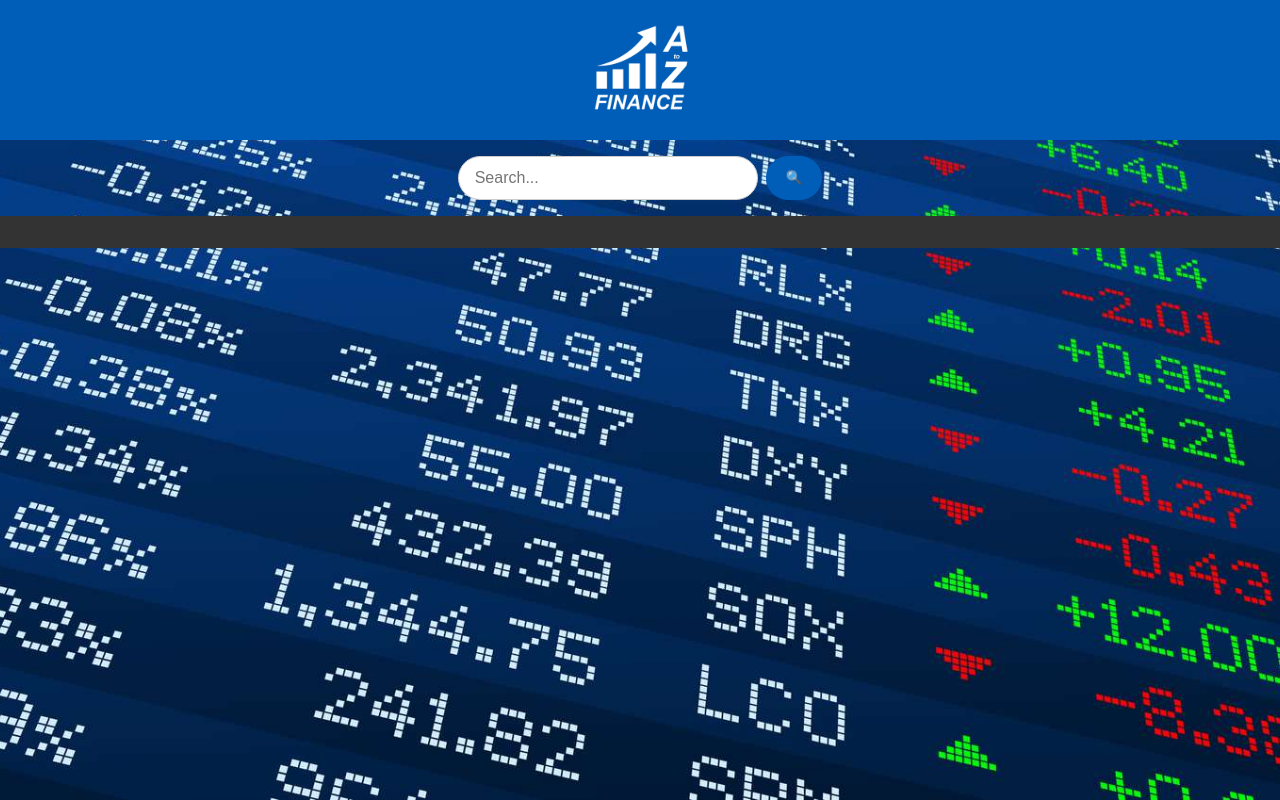
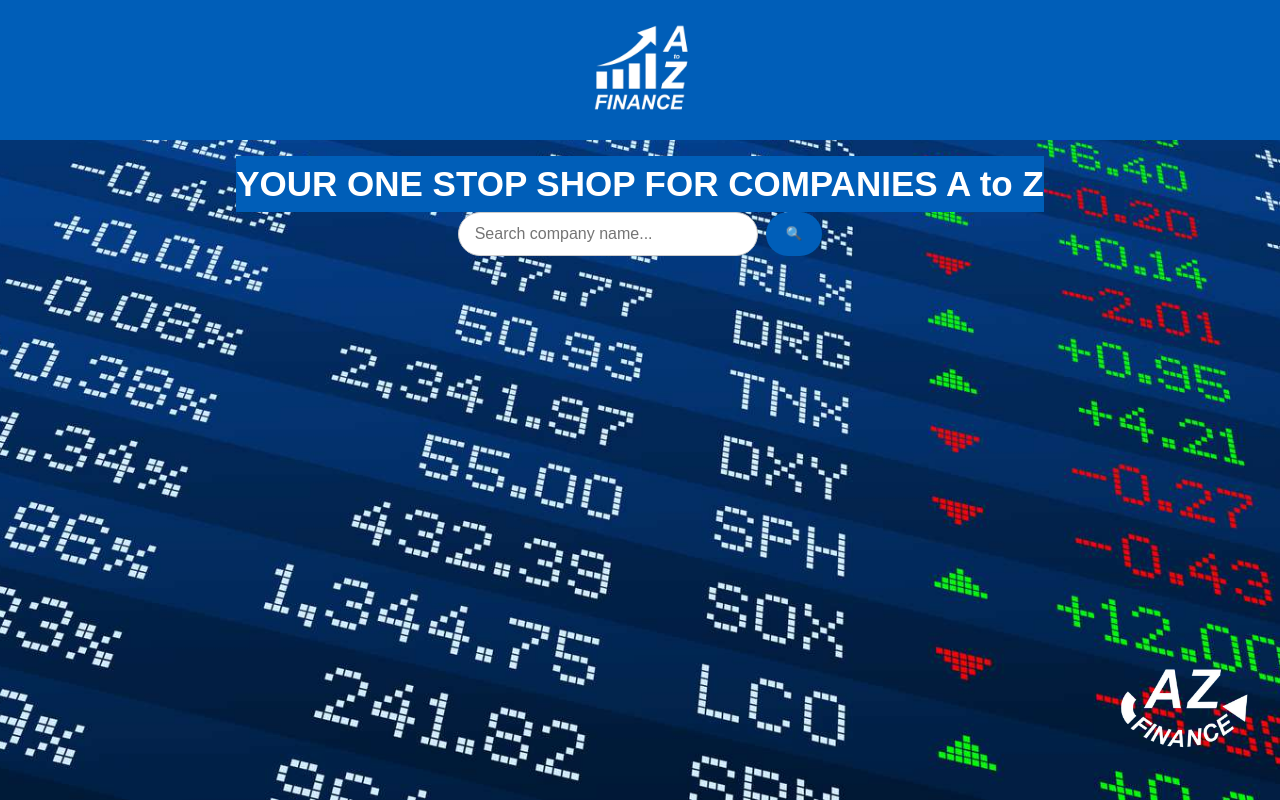
Before and after one commit to Kelcowvine/UWinHacks26, a plain HTML site: page WinHacks 2026/financial_report_display.html in a window 1280 px wide. Drawn offline with Linux system fonts and the light colour scheme.

Commit message:
Updated Website

```diff
--- a/WinHacks 2026/financial_report_display.html
+++ b/WinHacks 2026/financial_report_display.html
@@ -15,12 +15,20 @@
     <div class="site-wrapper">
         <header>
             <img src="logo.jpg" alt="Company Logo" class="logo">
+            <img src="logo2.png" alt="Company Logo 2" class="bottom-right-img">
         </header>
         <main>
-            <form class="search-bar">
-                <input type="search" placeholder="Search...">
-                <button type="submit">🔍</button>
-            </form>
+            <div>
+                <p>
+                    YOUR ONE STOP
+                    SHOP FOR COMPANIES
+                    A to Z
+                </p>
+                <form class="search-bar">
+                    <input type="search" placeholder="Search company name...">
+                    <button type="submit">🔍</button>
+                </form>
+            </div>
         </main>
         <footer>
         </footer>
--- a/WinHacks 2026/styles.css
+++ b/WinHacks 2026/styles.css
@@ -8,6 +8,7 @@
 /* Full height */
 html, body {
     height: 100%;
+    margin: 0;
 }
 
 /* Page layout */
@@ -46,12 +47,19 @@ h1 {
     font-size: 24px;
 }
 
+p {
+    color: white;
+    font-weight: bold;
+    font-size: 35px;
+    background-color: #005EB8;
+}
+
 /* Main centers content */
 main {
     flex: 1;
     display: flex;
     justify-content: center; /* horizontal center */
-    align-items: center;     /* vertical center */
+    align-items: flex-start;
     padding: 1rem;
 }
 
@@ -59,6 +67,8 @@ main {
 .search-bar {
     display: flex;
     gap: 0.5rem;
+    display: flex;
+    justify-content: center;
 }
 
 input[type="search"] {
@@ -78,10 +88,11 @@ button {
     color: white;
 }
 
-/* Footer */
-footer {
-    background-color: #333;
-    color: white;
-    padding: 1rem;
-    text-align: center;
+.bottom-right-img {
+    position: fixed;
+    bottom: 20px;
+    right: 20px;
+    width: 150px; /* adjust as needed */
+    height: auto;
+    z-index: 1000;
 }
```
Also changed, not shown: WinHacks 2026/logo2.png (added).
